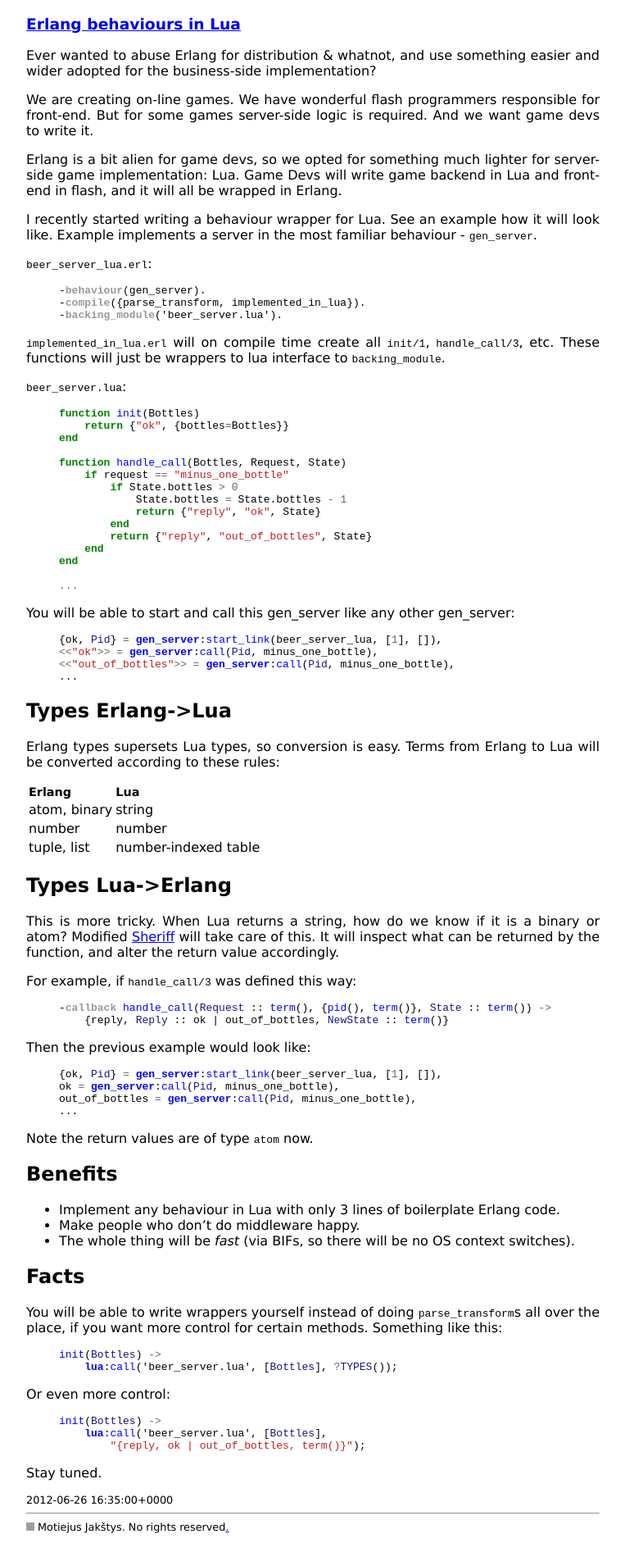
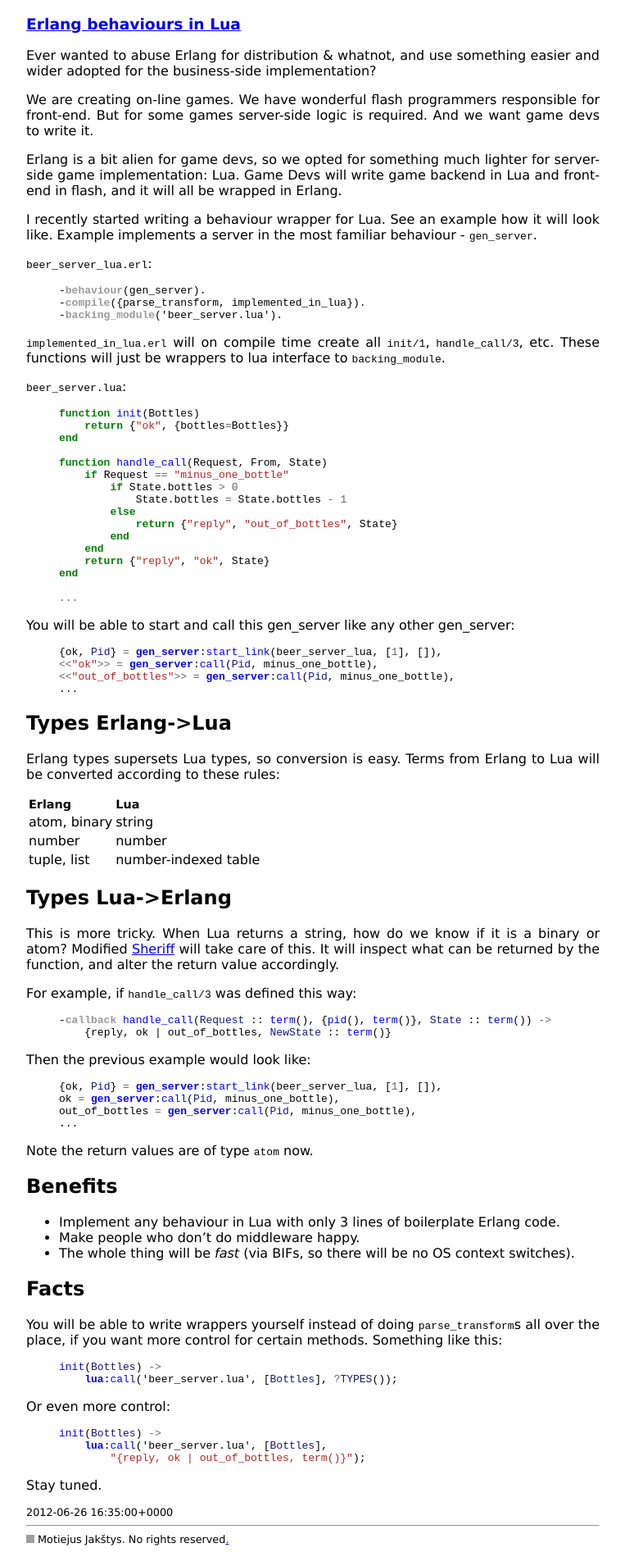
Before and after one commit to Motiejus/motiejus.github.com, a Jekyll site: the page built from _posts/2012-06-26-erlang-behaviours-in-lua.markdown, in a window 1280 px wide. Shown: the whole page at 82% size, without its empty margins (258-1021 px from the left). Built offline with Jekyll 4.4.1, drawn with Linux system fonts in a browser that asks for light colours; grey boxes are pictures that could not be loaded.

Commit message:
More sense in Lua code now

```diff
--- a/_posts/2012-06-26-erlang-behaviours-in-lua.markdown
+++ b/_posts/2012-06-26-erlang-behaviours-in-lua.markdown
@@ -37,14 +37,15 @@ function init(Bottles)
     return {"ok", {bottles=Bottles}}
 end
 
-function handle_call(Bottles, Request, State)
-    if request == "minus_one_bottle"
+function handle_call(Request, From, State)
+    if Request == "minus_one_bottle"
         if State.bottles > 0
             State.bottles = State.bottles - 1
-            return {"reply", "ok", State}
+        else
+            return {"reply", "out_of_bottles", State}
         end
-        return {"reply", "out_of_bottles", State}
     end
+    return {"reply", "ok", State}
 end
 
 ...
@@ -83,7 +84,7 @@ For example, if `handle_call/3` was defined this way:
 
 {% highlight erlang %}
 -callback handle_call(Request :: term(), {pid(), term()}, State :: term()) ->
-    {reply, Reply :: ok | out_of_bottles, NewState :: term()}
+    {reply, ok | out_of_bottles, NewState :: term()}
 {% endhighlight %}
 
 Then the previous example would look like:
```
